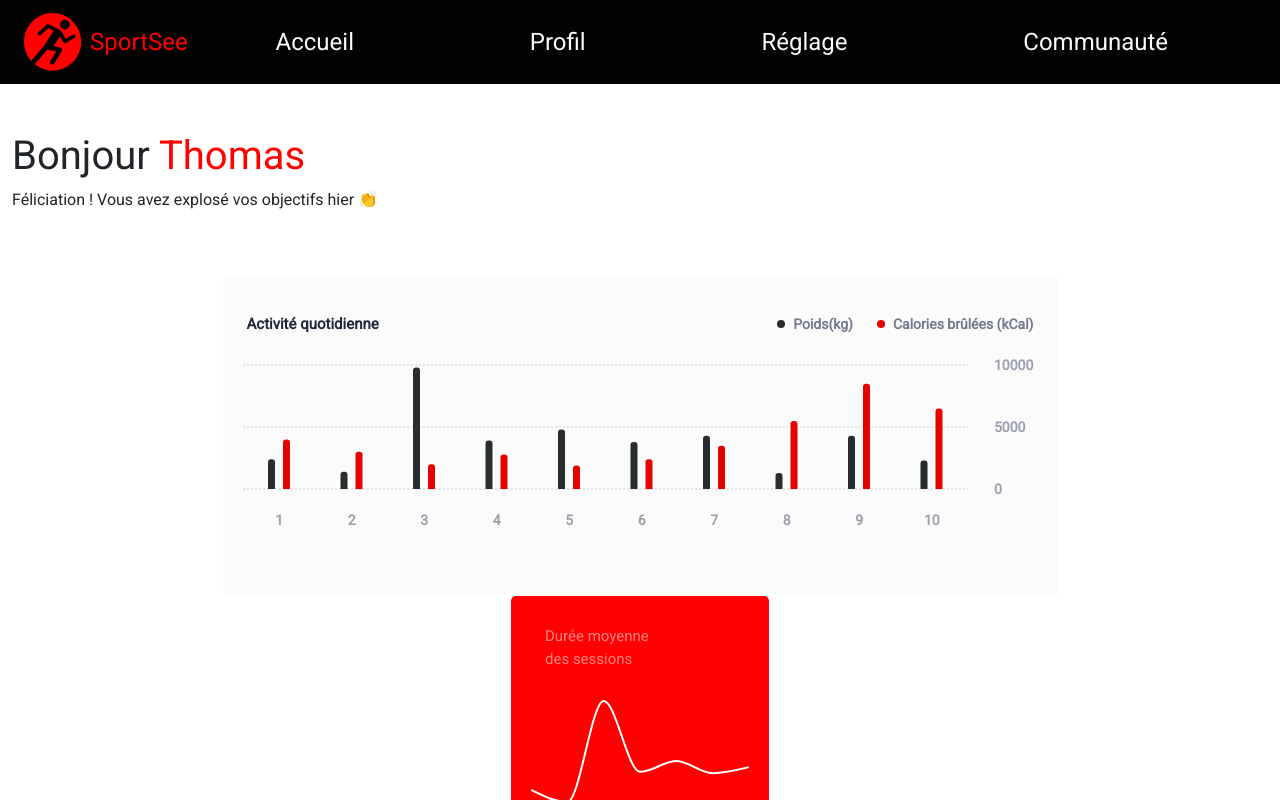
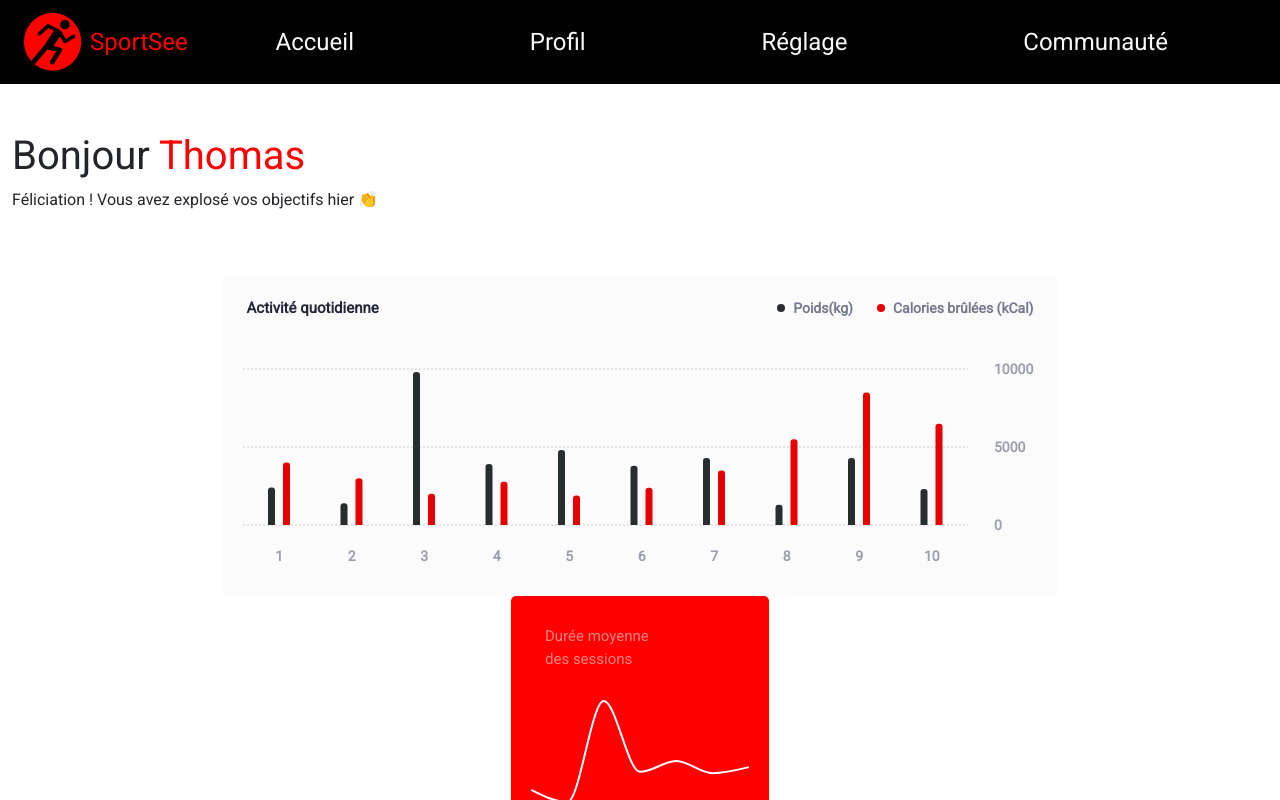
Before and after one commit to timothegonin/timothe_gonin_12_062022, a React (Create React App) app: page / in a window 1280 px wide. Shown: the top 800 px of the page. Built offline with nearby package versions, Linux system fonts and the light colour scheme.

Commit message:
💄 activitychart himself layout fix

```diff
--- a/src/components/Activity/index.jsx
+++ b/src/components/Activity/index.jsx
@@ -104,16 +104,16 @@ export default function Activity() {
             </div>
           </div>
         </div>
-        <ResponsiveContainer width="100%" height="70%">
+        <ResponsiveContainer width="100%" height="80%">
           <BarChart
             width={500}
             height={300}
             data={data}
             margin={{
-              top: 30,
+              top: 50,
               right: 30,
               left: 20,
-              bottom: 40,
+              bottom: 20,
             }}
             barSize={7}
             barGap={8}
```
